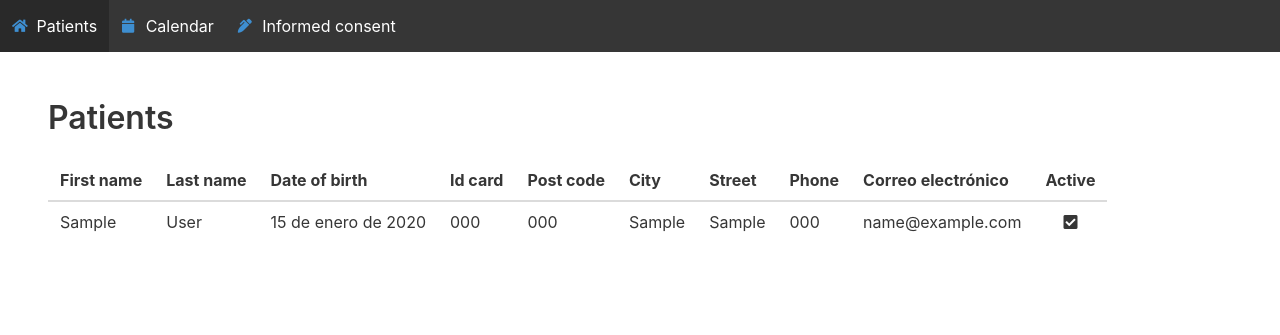
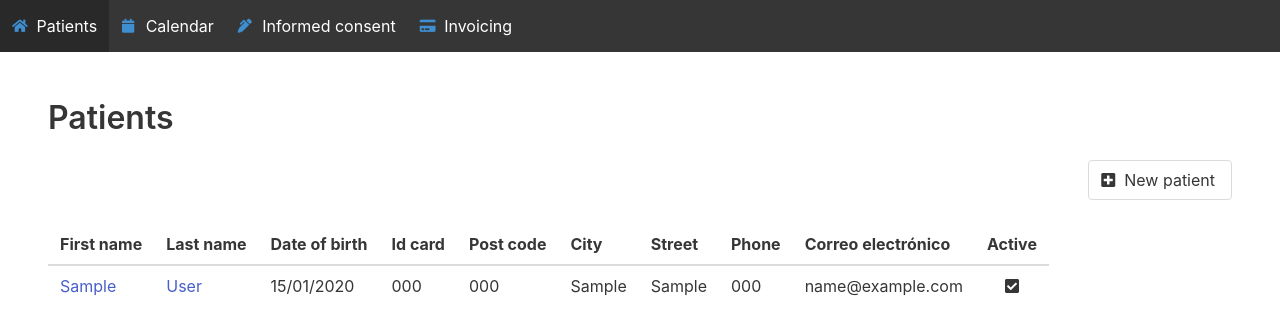
Before and after one commit to navegotel/fisiomate, a Django app: page / in a window 1280 px wide. Shown: the top 335 px of the page. Run offline with Django 4.2, Linux system fonts and the light colour scheme; tables that the repository leaves empty hold one stand-in row (values such as "Sample post"); parts of the project's set-up code (start-up, migrations or seed data) failed here and were passed over; some libraries are stand-ins or nearby versions.

Commit message:
session 0:30

```diff
--- a/fisiocore/templates/fisiocore/patients.html
+++ b/fisiocore/templates/fisiocore/patients.html
@@ -5,6 +5,25 @@
 {% block main %}
 <section class="section">
     <h1 class="title">{{title}}</h1>
+    <div class="level">
+        <div class="level-left">
+            <div class="level-item">
+
+            </div>
+        </div>
+        <div class="level-right">
+            <div class="level-item">
+                <a class="button" href="{% url 'fisiocore:add_patient' %}">
+                    <span class="icon">
+                        <i class="fas fa-plus-square"></i>
+                    </span>
+                    <span>
+                        {% translate "New patient" %}
+                    </span>
+                </a>
+            </div>
+        </div>
+    </div>
     <table class="table">
         <thead>
             <tr>
@@ -23,9 +42,9 @@
         <tbody>
             {% for patient in patients %}
             <tr>
-                <td>{{patient.first_name}}</td>
-                <td>{{patient.last_name}}</td>
-                <td class="is-hidden-mobile" >{{patient.date_of_birth}}</td>
+                <td><a href="{% url 'fisiocore:edit_patient' patient.id %}">{{patient.first_name}}</a></td>
+                <td><a href="{% url 'fisiocore:edit_patient' patient.id %}">{{patient.last_name}}</a></td>
+                <td class="is-hidden-mobile" >{{patient.date_of_birth|date:"d/m/Y"}}</td>
                 <td class="is-hidden-mobile">{{patient.id_card_number}}</td>
                 <td class="is-hidden-mobile">{{patient.post_code}}</td>
                 <td>{{patient.city}}</td>
--- a/fisiocore/urls.py
+++ b/fisiocore/urls.py
@@ -13,5 +13,6 @@ urlpatterns = [
     path('patient/addanamnesis/<int:patient_id>', views.add_anamnesis, name='add_anamnesis'),
     path('consents', views.consents, name='consents'),
     path('calendar', views.calendar, name='calendar'),
+    path('invoices', views.invoices, name='invoices'),
     path('login', views.login, name='login'),
 ]
--- a/fisiocore/views.py
+++ b/fisiocore/views.py
@@ -6,6 +6,7 @@ MAIN_MENU_ITEMS = [
     (_("Patients"), "fisiocore:patients", "fa-home"),
     (_("Calendar"), "fisiocore:calendar", "fa-calendar"),
     (_("Informed consent"), "fisiocore:consents", "fa-pen-alt"),
+    (_("Invoicing"), "fisiocore:invoices", "fa-credit-card"),
 ]
 
 
@@ -52,3 +53,6 @@ def consents(request):
 
 def calendar(request):
     pass
+
+def invoices(request):
+    pass
```
